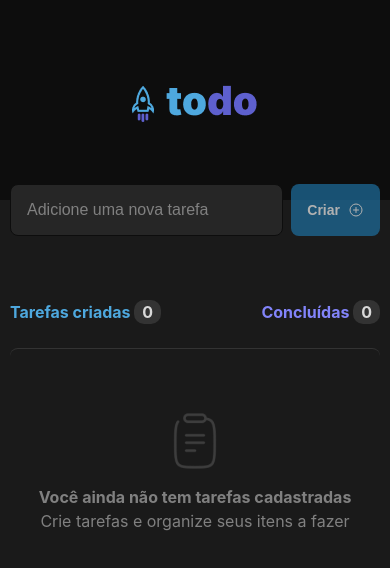
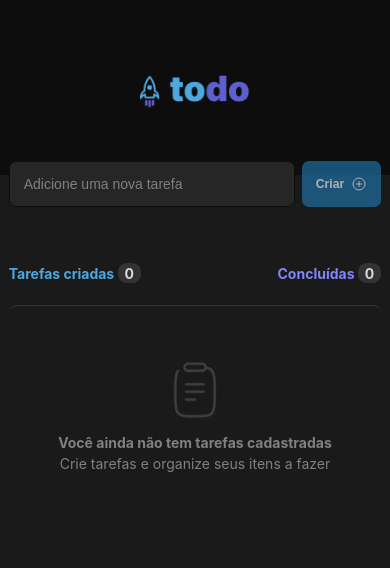
Before and after one commit to SamilisBrito/to-do-list, a React (Vite) app: page / in a window 390 px wide. Shown: the top 568 px of the page. Built offline with nearby package versions, Linux system fonts and the light colour scheme.

Commit message:
feat: responsividade

```diff
--- a/src/App.module.css
+++ b/src/App.module.css
@@ -8,3 +8,9 @@
 .headerContent {
   margin-top: calc(0px - 1.6531rem);
 }
+
+@media (max-width: 768px) {
+  html {
+    font-size: 14px;
+  }
+}
```
